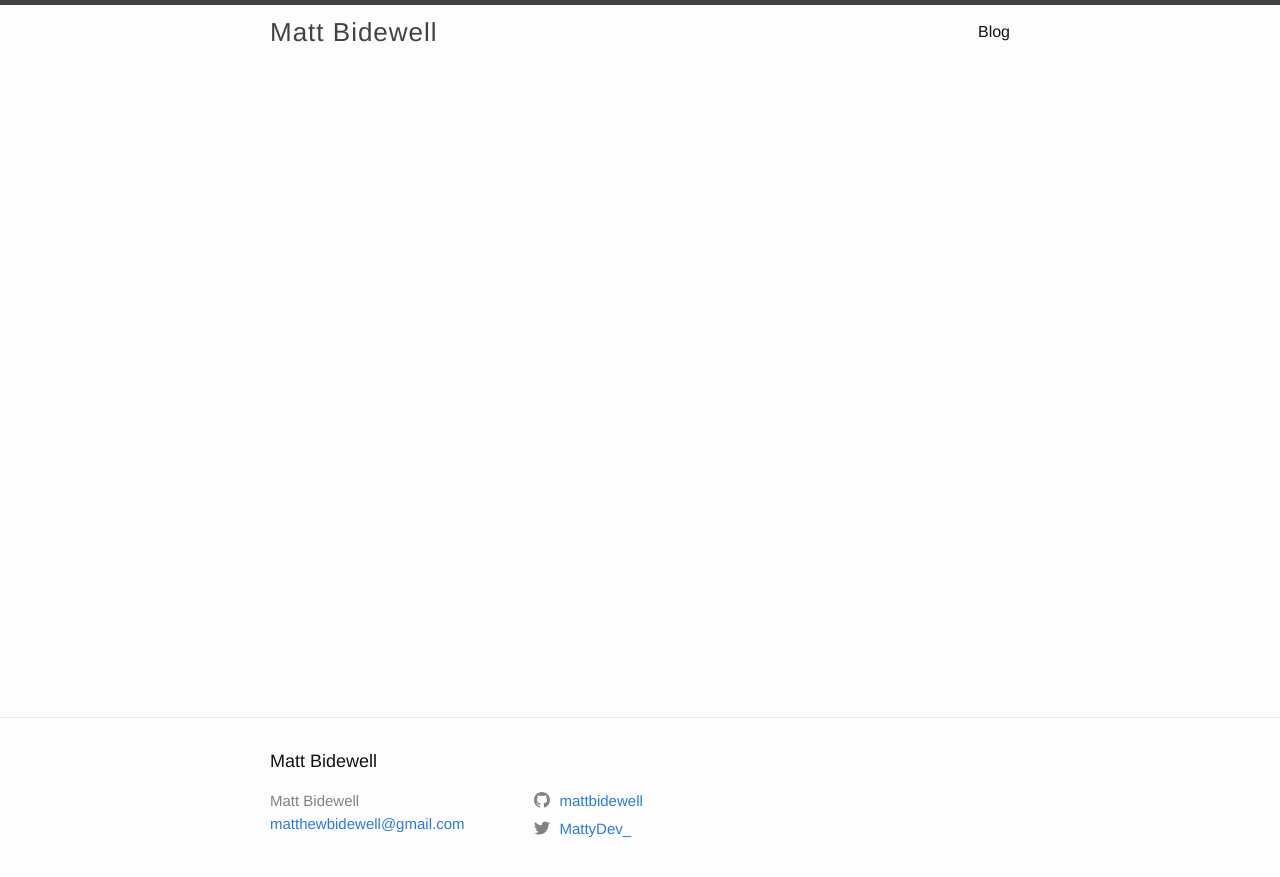
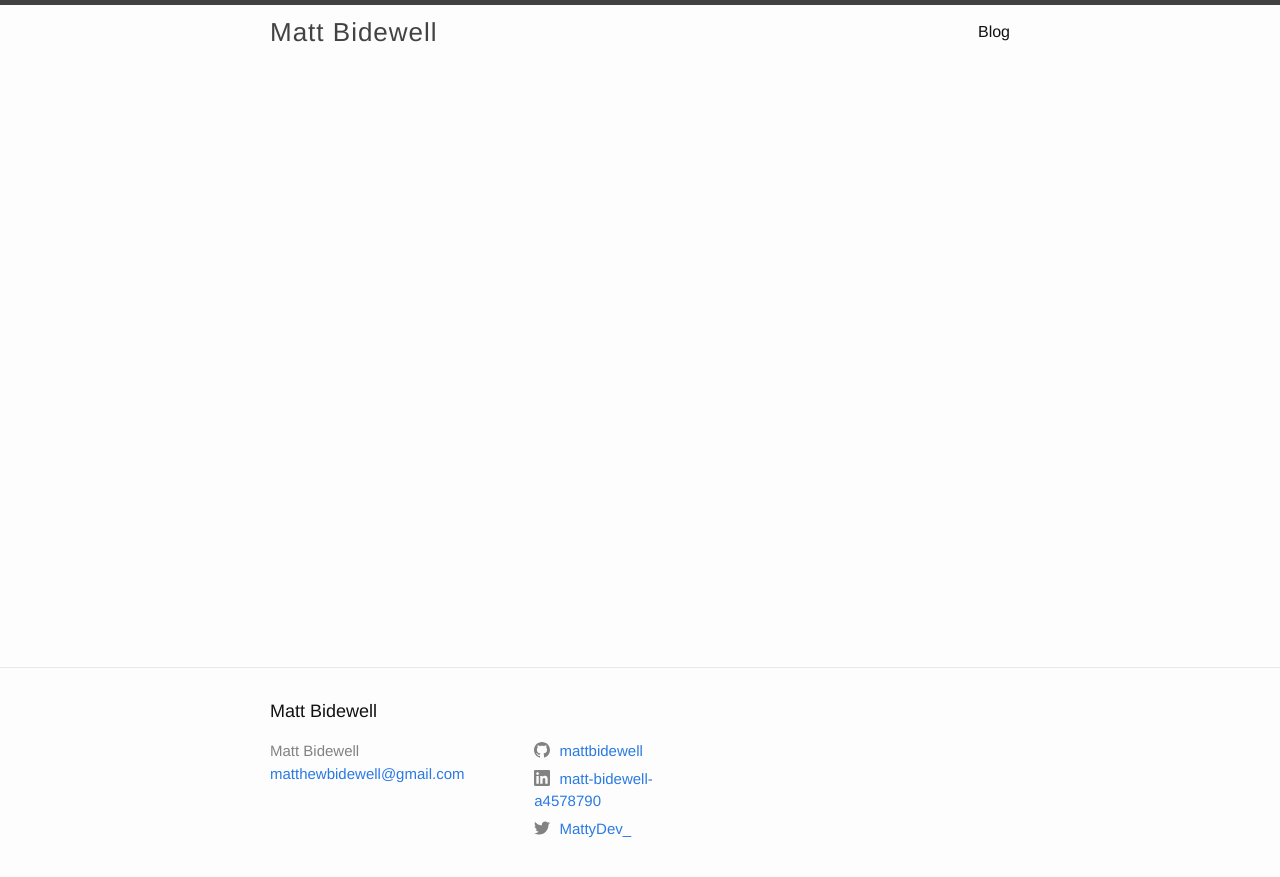
Before and after one commit to LukeWilliamson23/personal-site-mkII, a Jekyll site: the page built from index.md, in a window 1280 px wide. Shown: the top 877 px of the page. Built offline with Jekyll 4.4.1, drawn with Linux system fonts in a browser that asks for light colours.

Commit message:
config update

```diff
--- a/_config.yml
+++ b/_config.yml
@@ -21,6 +21,7 @@ baseurl: "" # the subpath of your site, e.g. /blog
 url: "https://matty.dev" # the base hostname & protocol for your site, e.g. http://example.com
 twitter_username: MattyDev_
 github_username:  mattbidewell
+linkedin_username: matt-bidewell-a4578790
 
 include: ['_pages']
 
```
